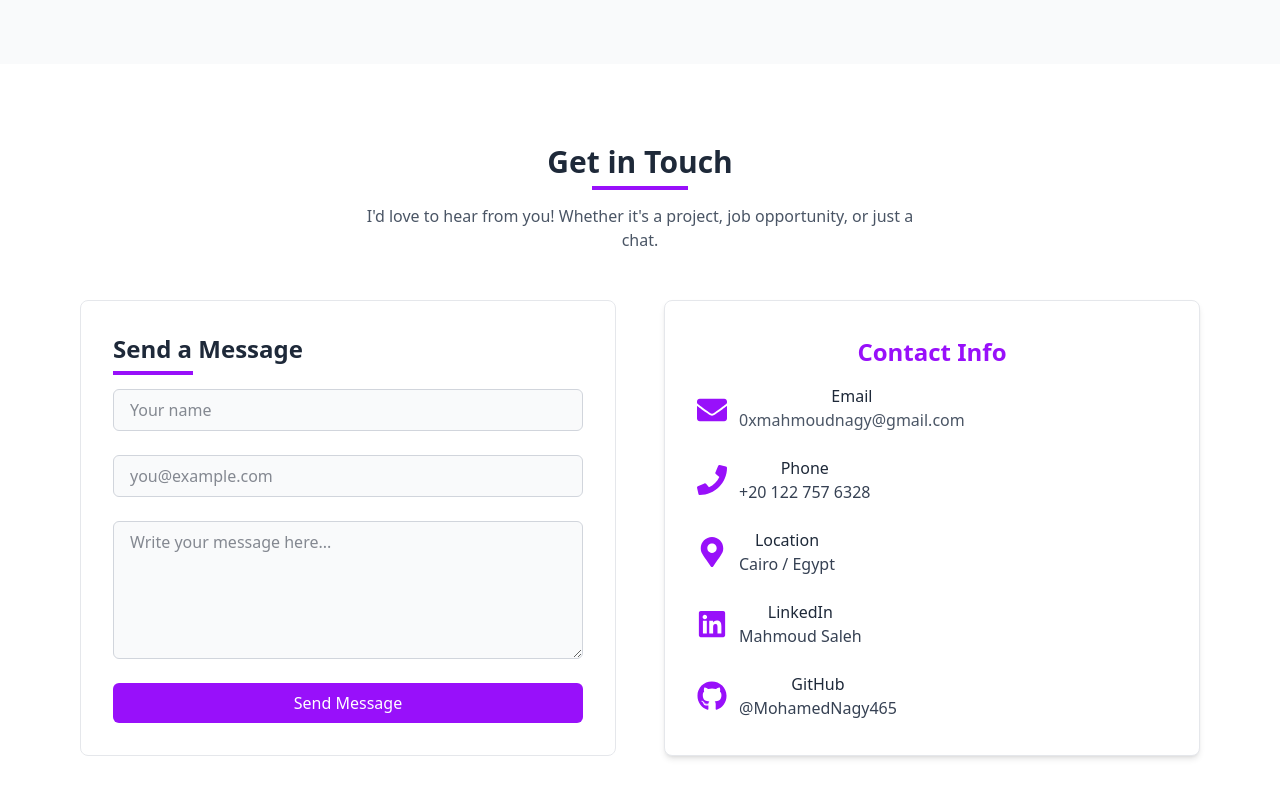
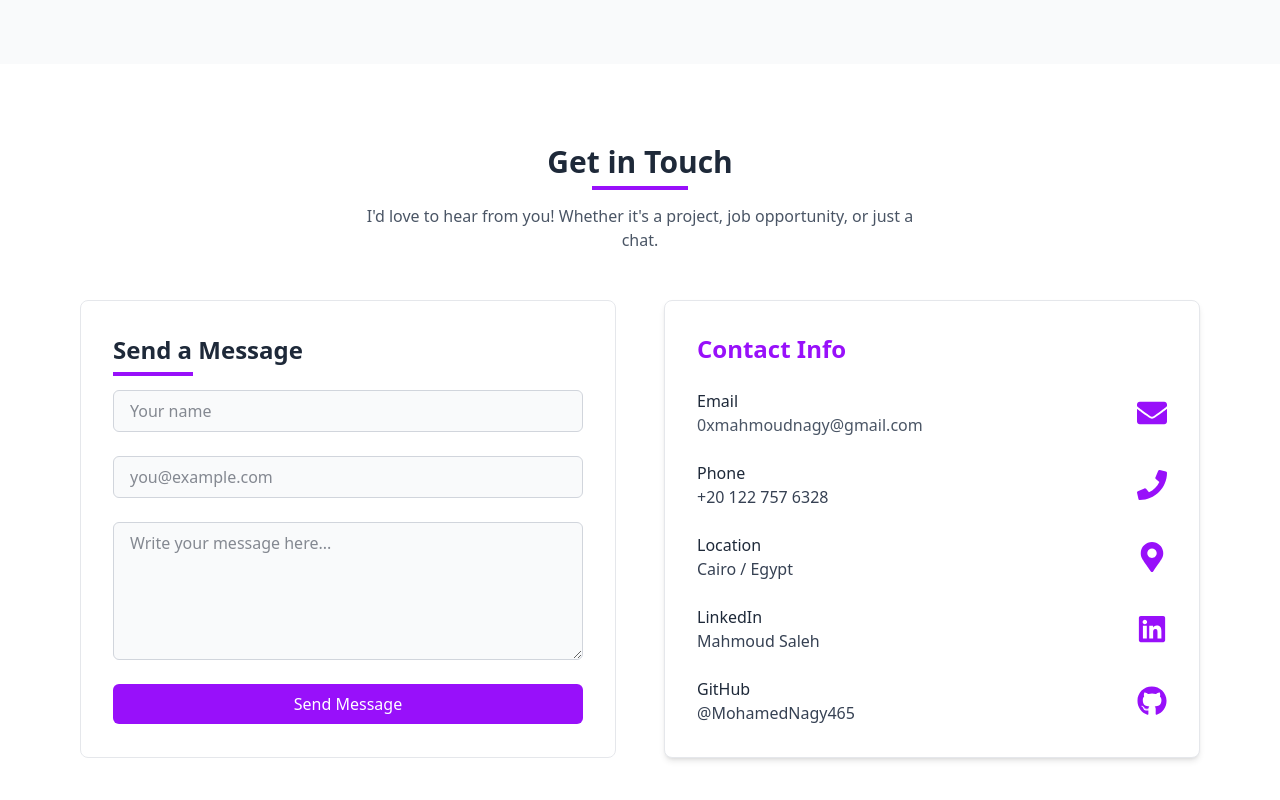
Before and after one commit to MohamedNagy465/Portfolio, a React (Vite) app in the folder Portfilo/: page / in a window 1280 px wide. Shown: the part 3226-4026 px from the top of the page. Built offline with nearby package versions, Linux system fonts and the light colour scheme.

Commit message:
change desin

```diff
--- a/Portfilo/src/Pages/Contact/Contact.jsx
+++ b/Portfilo/src/Pages/Contact/Contact.jsx
@@ -106,19 +106,26 @@ export default function Contact() {
         </form>
 
         {/* معلومات التواصل */}
-        <div className="     bg-white dark:bg-gray-800
+          <div
+  className="
+    bg-white dark:bg-gray-800
     text-gray-700 dark:text-gray-300
     border border-gray-200 dark:border-gray-700
-        p-8 rounded-lg shadow-md text-center
-        space-y-6 flex flex-col justify-center
+    p-8 rounded-lg shadow-md
     transition-all duration-300
     hover:scale-105 hover:shadow-lg hover:shadow-purple-600
-      ">
+    space-y-6
+  "
+>
+  <h3 className="text-2xl font-semibold text-purple-600 mb-6 text-center md:text-left">
+    Contact Info
+  </h3>
 
-          <h3 className="text-2xl font-semibold text-purple-600 mb-4">Contact Info</h3>
-          <div className="flex items-center gap-3">
-            <FaEnvelope className="text-purple-600 text-3xl mt-1" />
-            <div className="flex flex-col">
+  {/* flex-col-reverse على الموبايل عشان الأيقونة فوق الكلام */}
+  {/* items-center للموبايل عشان التمركز */}
+  {/* md:flex-row للديسكتوب مع text-left */}
+  <div className="flex flex-col-reverse items-center md:flex-row md:items-center md:justify-between gap-4">
+    <div className="flex flex-col text-center md:text-left">
       <span className="font-medium text-gray-800 dark:text-white">Email</span>
       <a
         href="mailto:0xmahmoudnagy@gmail.com"
@@ -127,44 +134,73 @@ export default function Contact() {
         0xmahmoudnagy@gmail.com
       </a>
     </div>
+    <FaEnvelope className="text-purple-600 text-3xl" />
   </div>
-          <div className="flex items-center gap-3">
+
+  <div className="flex flex-col-reverse items-center md:flex-row md:items-center md:justify-between gap-4">
+    <div className="flex flex-col text-center md:text-left">
+      <span className="font-medium text-gray-800 dark:text-white">Phone</span>
+      <a href="tel:+201227576328" className="hover:underline">
+        +20 122 757 6328
+      </a>
+    </div>
     <FaPhone className="text-purple-600 text-3xl" />
-            <div className="flex flex-col">
-              <span className="font-medium text-gray-800 dark:text-white">Phone</span>
-              <a href="tel:+201227576328" className="hover:underline">+20 122 757 6328</a>
   </div>
+
+  <div className="flex flex-col-reverse items-center md:flex-row md:items-center md:justify-between gap-4">
+    <div className="flex flex-col text-center md:text-left">
+      <span className="font-medium text-gray-800 dark:text-white">Location</span>
+      <span className="cursor-default">Cairo / Egypt</span>
     </div>
-          <div className="flex items-center gap-3">
     <FaMapMarkerAlt className="text-purple-600 text-3xl" />
-            <div className="flex flex-col">
-              <span className="font-medium text-gray-800 dark:text-white">Location</span>
-              <span className="hover:underline cursor-default">Cairo / Egypt</span>
   </div>
-          </div>
-          <div className="flex items-center gap-3">
-            <a href="https://www.linkedin.com/feed/" target="_blank" rel="noopener noreferrer" className="flex items-center gap-2 hover:text-purple-600">
-              <FaLinkedin className="text-purple-600 text-3xl" />
-            </a>
-            <div className="flex flex-col">
+
+  <div className="flex flex-col-reverse items-center md:flex-row md:items-center md:justify-between gap-4">
+    <div className="flex flex-col text-center md:text-left">
       <span className="font-medium text-gray-800 dark:text-white">LinkedIn</span>
-              <a href="https://www.linkedin.com/in/mahmoud-saleh-74bb43220/" target="_blank" rel="noopener noreferrer" className="hover:underline">
+      <a
+        href="https://www.linkedin.com/in/mahmoud-saleh-74bb43220/"
+        target="_blank"
+        rel="noopener noreferrer"
+        className="hover:underline"
+      >
         Mahmoud Saleh
       </a>
     </div>
+    <a
+      href="https://www.linkedin.com/in/mahmoud-saleh-74bb43220/"
+      target="_blank"
+      rel="noopener noreferrer"
+      className="hover:text-purple-600"
+    >
+      <FaLinkedin className="text-purple-600 text-3xl" />
+    </a>
   </div>
-          <div className="flex items-center gap-3">
-            <a href="https://github.com/MohamedNagy465" target="_blank" rel="noopener noreferrer" className="flex items-center gap-2 hover:text-purple-600">
-              <FaGithub className="text-purple-600 text-3xl" />
-            </a>
-            <div className="flex flex-col">
+
+  <div className="flex flex-col-reverse items-center md:flex-row md:items-center md:justify-between gap-4">
+    <div className="flex flex-col text-center md:text-left">
       <span className="font-medium text-gray-800 dark:text-white">GitHub</span>
-              <a href="https://github.com/MohamedNagy465" target="_blank" rel="noopener noreferrer" className="hover:underline">
+      <a
+        href="https://github.com/MohamedNagy465"
+        target="_blank"
+        rel="noopener noreferrer"
+        className="hover:underline"
+      >
         @MohamedNagy465
       </a>
     </div>
+    <a
+      href="https://github.com/MohamedNagy465"
+      target="_blank"
+      rel="noopener noreferrer"
+      className="hover:text-purple-600"
+    >
+      <FaGithub className="text-purple-600 text-3xl" />
+    </a>
   </div>
 </div>
+
+
       </div>
     </section>
   );
--- a/Portfilo/src/Pages/Footer/Footer.jsx
+++ b/Portfilo/src/Pages/Footer/Footer.jsx
@@ -5,17 +5,18 @@ export default function Footer() {
   return (
     <footer className="bg-gray-100 text-gray-900 dark:bg-gray-900 dark:text-gray-100 py-6 mt-10 transition-colors duration-300">
       <div className="container mx-auto px-4 flex flex-col md:flex-row items-center justify-between gap-4">
-        {/* Left side - Name & Year */}
-        <p className="text-lg">
+        {/* على الموبايل نص مركز (text-center)، وعلى الديسكتوب يمين */}
+        <p className="text-lg text-center md:text-left">
           © {new Date().getFullYear()} Mahmoud Nagi. All Rights Reserved.
         </p>
-        {/* Right side - Social Links */}
-        <div className="flex gap-4 text-lg">
+        {/* أيقونات التواصل تبقى وسط العرض على الموبايل */}
+        <div className="flex gap-6 text-lg justify-center md:justify-start">
           <a
             href="https://github.com/MohamedNagy465"
             target="_blank"
             rel="noopener noreferrer"
             className="hover:text-purple-600 dark:hover:text-purple-500 transition-colors"
+            aria-label="GitHub"
           >
             <FaGithub />
           </a>
@@ -24,12 +25,14 @@ export default function Footer() {
             target="_blank"
             rel="noopener noreferrer"
             className="hover:text-purple-600 dark:hover:text-purple-500 transition-colors"
+            aria-label="LinkedIn"
           >
             <FaLinkedin />
           </a>
           <a
             href="mailto:0xmahmoudnagy@gmail.com"
             className="hover:text-purple-400 dark:hover:text-purple-500 transition-colors"
+            aria-label="Email"
           >
             <FaEnvelope />
           </a>
--- a/Portfilo/src/Pages/Skiles/Skills.jsx
+++ b/Portfilo/src/Pages/Skiles/Skills.jsx
@@ -38,7 +38,7 @@
     return (
       <section
         id="skills"
-        className="py-20 px-6  dark:bg-[#2c2c2c] transition-colors duration-500"
+        className="py-20 px-6   bg-white dark:bg-gray-950 transition-colors duration-500"
       >
         <div className="max-w-6xl mx-auto">
       <h2
```
Lines whose indentation alone changed are shown as unchanged.
